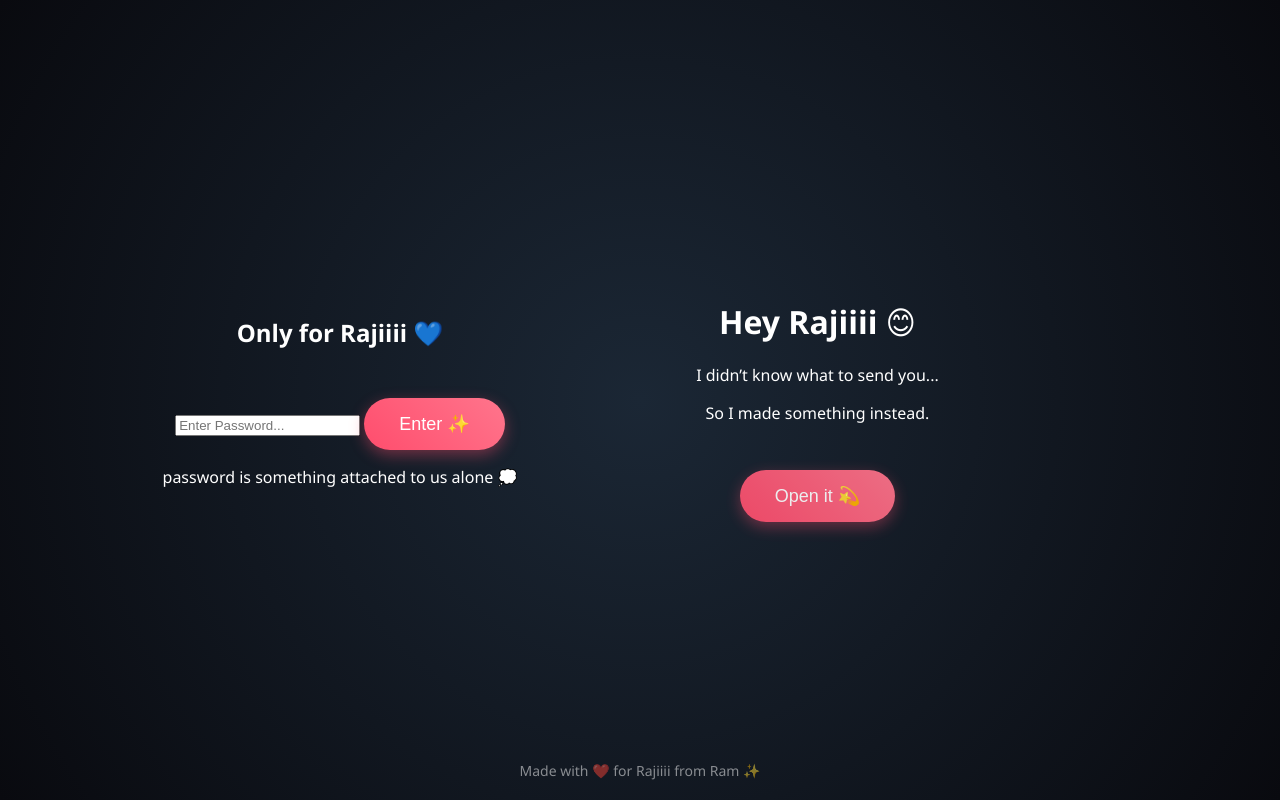
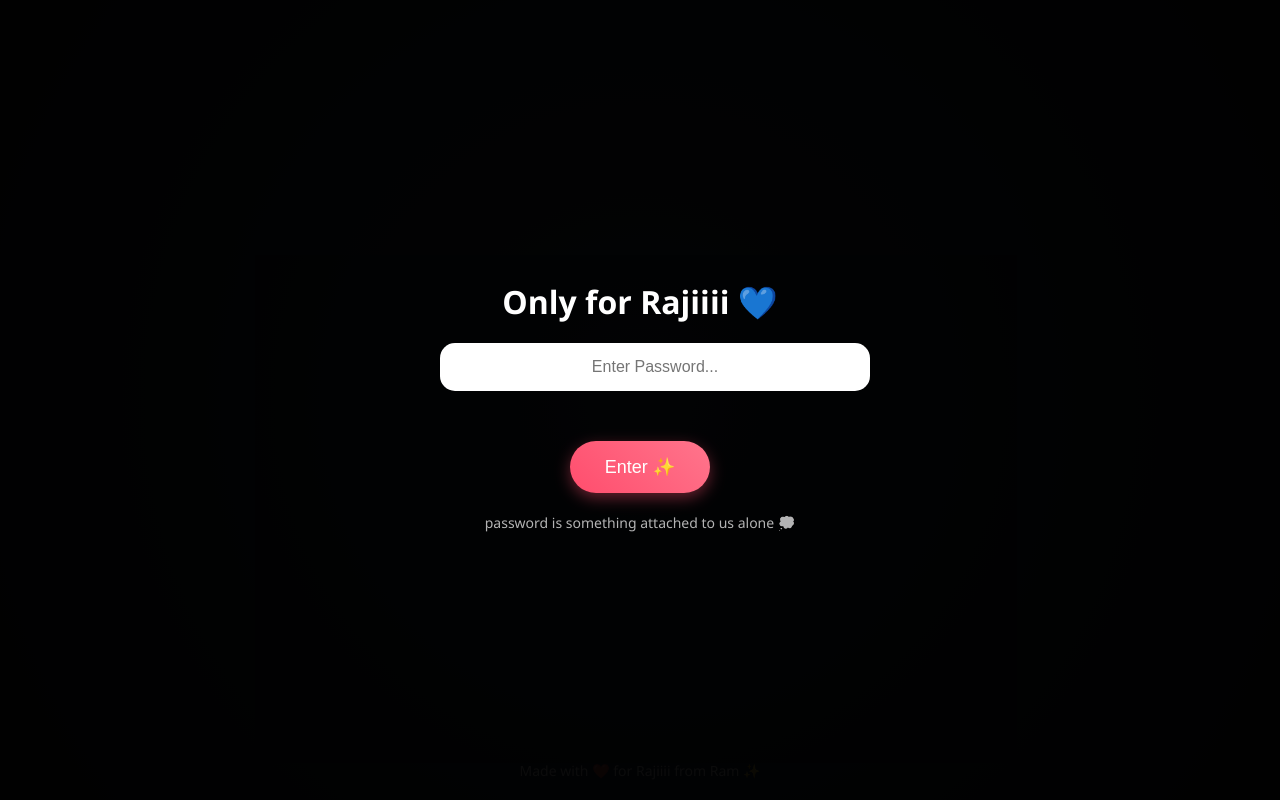
Before and after one commit to googlesgit/Rrr, a plain HTML site: page index.html in a window 1280 px wide. Drawn offline with Linux system fonts and the light colour scheme.

Commit message:
Update style.css

```diff
--- a/style.css
+++ b/style.css
@@ -101,3 +101,54 @@ footer {
   opacity: 0.5;
   z-index: 110;
 }
+/* LOGIN SCREEN */
+
+.login-screen {
+  position: fixed;
+  inset: 0;
+  background: rgba(0,0,0,0.92);
+  display: flex;
+  justify-content: center;
+  align-items: center;
+  z-index: 999;
+}
+
+.login-box {
+  text-align: center;
+  width: 90%;
+  max-width: 400px;
+}
+
+.login-box h2 {
+  margin-bottom: 20px;
+  font-size: 32px;
+}
+
+.login-box input {
+  width: 100%;
+  padding: 15px;
+  border-radius: 15px;
+  border: none;
+  outline: none;
+  font-size: 16px;
+  margin-bottom: 20px;
+  text-align: center;
+}
+
+.hint {
+  margin-top: 20px;
+  font-size: 14px;
+  opacity: 0.7;
+  min-height: 20px;
+}
+
+/* MAIN PAGE HIDDEN INITIALLY */
+
+.hidden-page {
+  display: none;
+}
+
+.show-page {
+  display: block;
+  animation: fadeIn 1.5s forwards;
+}
```
